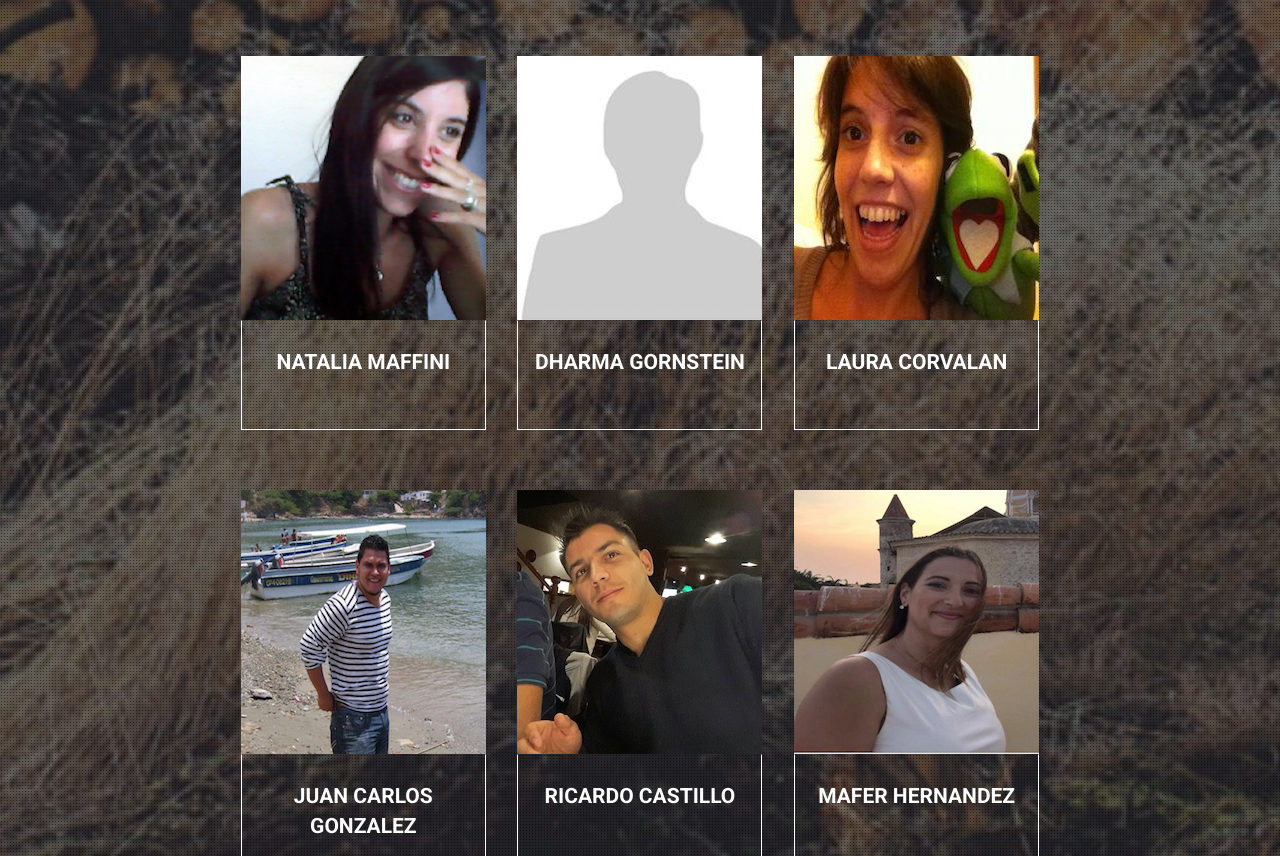
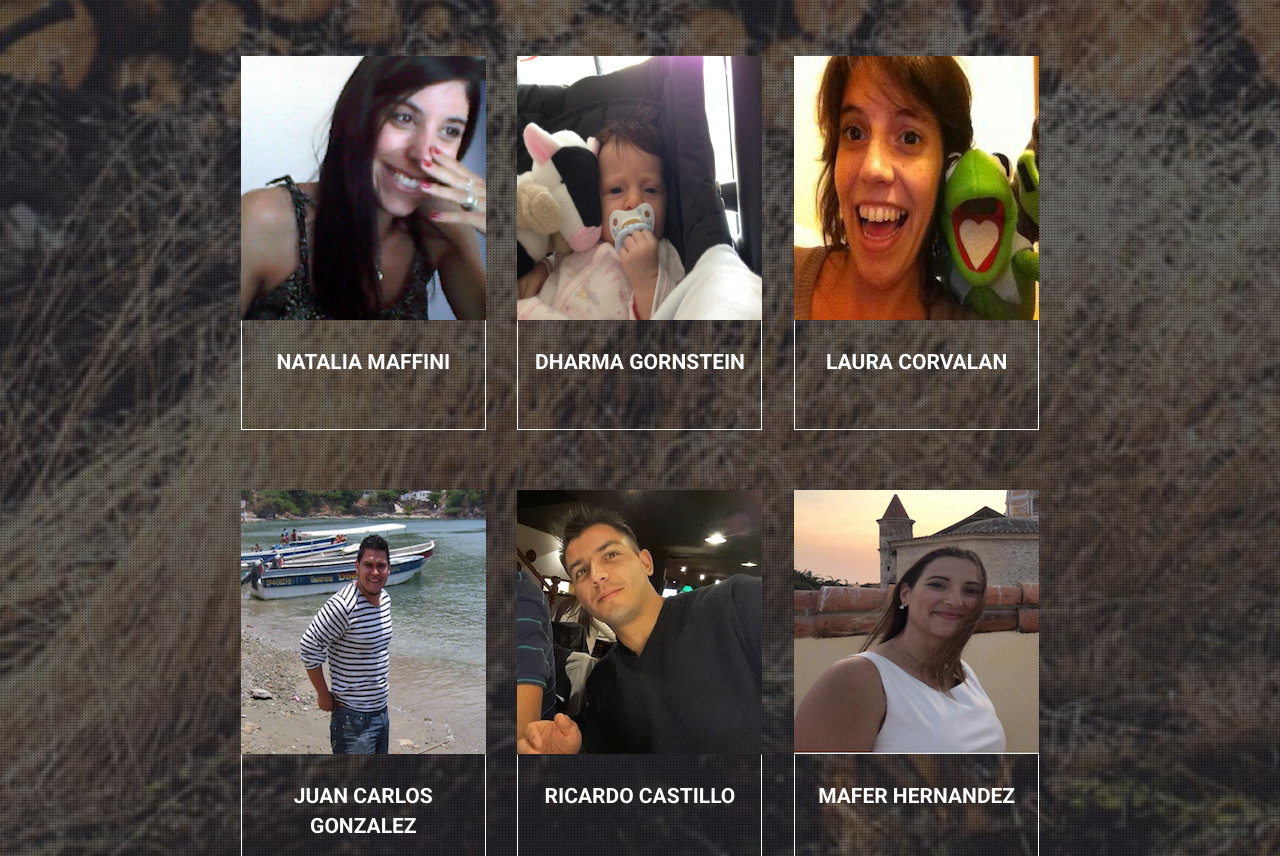
Before and after one commit to diegonalvarez/anual-meeting-2016, a plain HTML site: page index.html in a window 1280 px wide. Shown: the part 3076-3932 px from the top of the page. Drawn offline with Linux system fonts and the light colour scheme.

Commit message:
adding dharma!

```diff
--- a/index.html
+++ b/index.html
@@ -313,7 +313,7 @@
 						<div class="col-sm-4">
 							<div class="team-member">
 								<figure>
-									<img src="images/team/team-member-1.jpg" alt="Team Member">
+									<img height=264 width=264 src="images/team/dharma.jpg" alt="Team Member">
 									<figcaption>
 										<p class="member-name">Dharma Gornstein</p>
 
```
Also changed, not shown: images/team/dharma.jpg (added).
